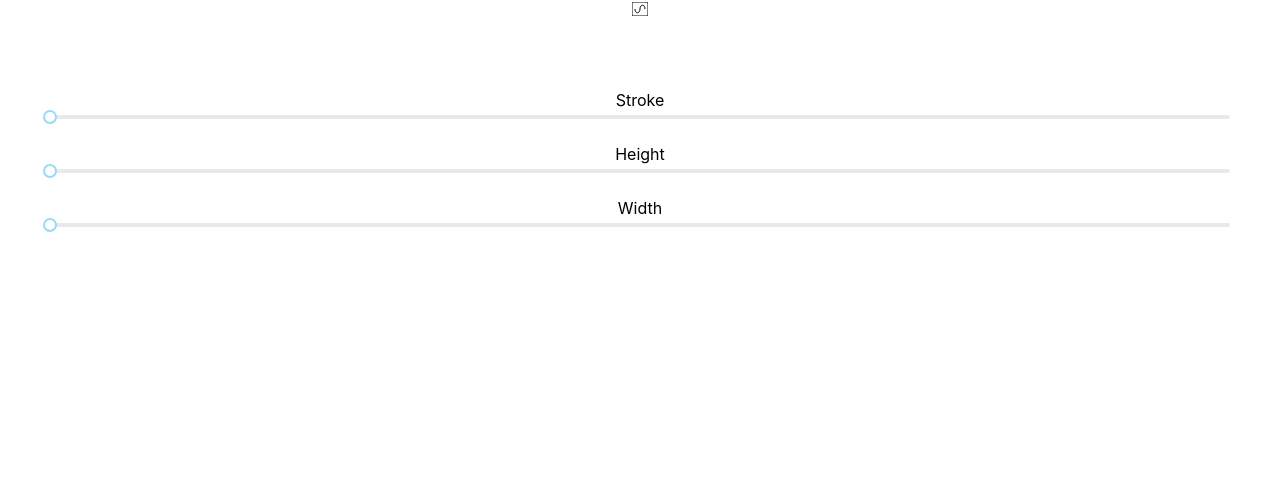
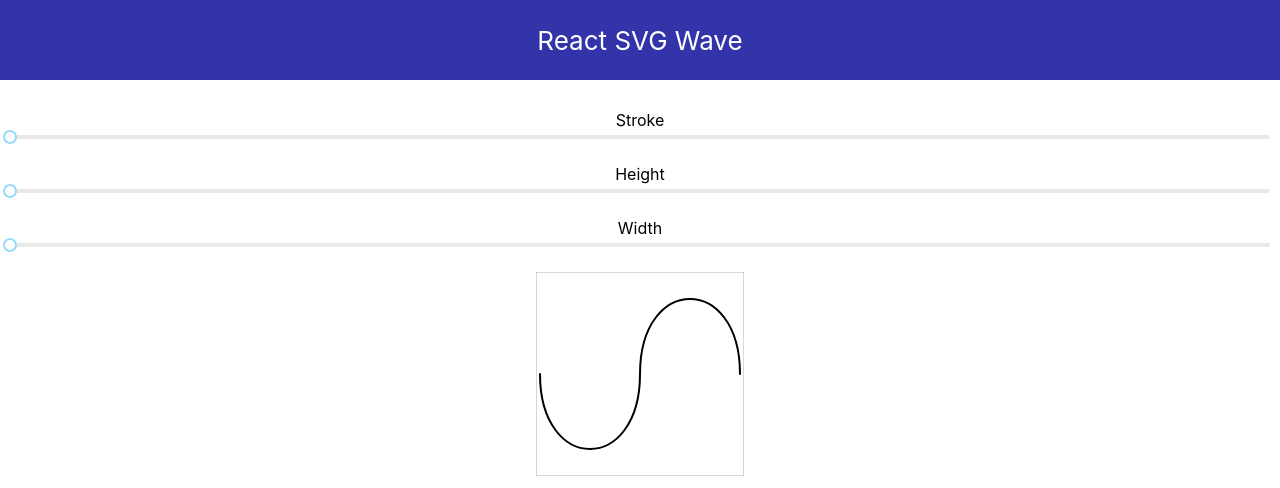
Before and after one commit to seanhaneberg/svg-experiments, a React (Create React App) app: page / in a window 1280 px wide. Shown: the top 488 px of the page. Built offline with nearby package versions, Linux system fonts and the light colour scheme.

Commit message:
improved visualization and layout

```diff
--- a/src/App.css
+++ b/src/App.css
@@ -8,8 +8,8 @@
 }
 
 .App-header {
-  background-color: #afafaf;
-  min-height: 100vh;
+  background-color: #3333aa;
+  min-height: 10vh;
   display: flex;
   flex-direction: column;
   align-items: center;
--- a/src/App.jsx
+++ b/src/App.jsx
@@ -4,14 +4,14 @@ import SVGWave from './SVGWave';
 import './App.css';
 import 'rc-slider/assets/index.css';
 
-const minStroke = 1;
-const maxStroke = 5;
+const minStroke = 2;
+const maxStroke = 10;
 
-const minPeriodWidth = 5;
-const maxPeriodWidth = 100;
+const minPeriodWidth = 100;
+const maxPeriodWidth = 250;
 
-const minAmplitude = 5;
-const maxAmplitude = 100;
+const minAmplitude = 100;
+const maxAmplitude = 200;
 
 class App extends Component {
   constructor(props) {
@@ -45,8 +45,10 @@ class App extends Component {
       />;
     return (
       <div className="App">
-        {svg}
-        <div style={{ padding: 50 }}>
+        <header className="App-header">
+          React SVG Wave
+        </header>
+        <div style={{ padding: 10 }}>
           <br></br>
           Stroke
           <Slider
@@ -69,7 +71,10 @@ class App extends Component {
             onChange={this.handleWidthChange.bind(this)}
           />
         </div>
-      </div>
+        <div style={{ margin: 10 }}>
+          {svg}
+        </div>
+      </div >
     );
   }
 }
--- a/src/SVGWave.jsx
+++ b/src/SVGWave.jsx
@@ -36,11 +36,12 @@ class SVGWave extends Component {
       ${dx + periodWidth} ${startY}`;
     return (
       <svg height={height} width={width}>
-        <rect height={height} width={width} stroke="black" fill-opacity={0.0}/>
+        <rect height={height} width={width} stoke-width="2" stroke="#afafaf" fillOpacity={0.0}/>
         <path
           d={dProp}
           stroke="black"
           strokeWidth={strokeWidth}
+          strokeLinecap="round"
           fill="transparent"
         />
       </svg>
```
